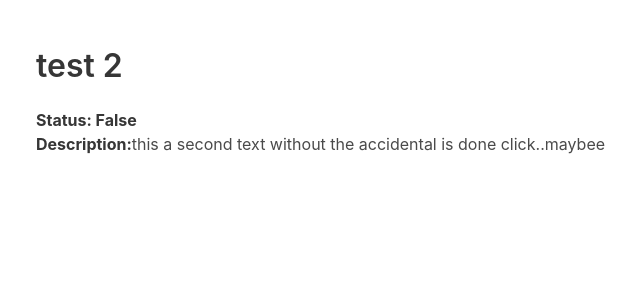
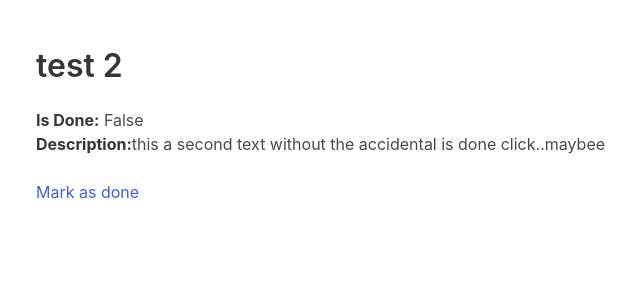
Before and after one commit to TRL242/to_do_app, a Django app: page /todos/2 in a window 1280 px wide. Shown: the top 300 px of the page, without its empty margins (28-668 px from the left). Run offline with Django 3.2, Linux system fonts and the light colour scheme; data comes from the database, SQL or seed files in the repository.

Commit message:
mark todo as done

```diff
--- a/djangotodo/todo/templates/todo.html
+++ b/djangotodo/todo/templates/todo.html
@@ -7,8 +7,14 @@
     </div>
 
     <div class="column is-12">
-        <strong>Status: {{ todo.is_done }}</strong><br>
+        <strong>Is Done:</strong> {{ todo.is_done }}<br>
         <strong>Description:</strong>{{ todo.description }}<br>
     </div>
+
+    {% if not todo.is_done %}
+        <div class="column is-12">
+            <a href="{% url 'todo' todo.id %}?change_status=done">Mark as done</a>
+        </div>
+    {% endif %}
 </div>
 {% endblock %}
```
